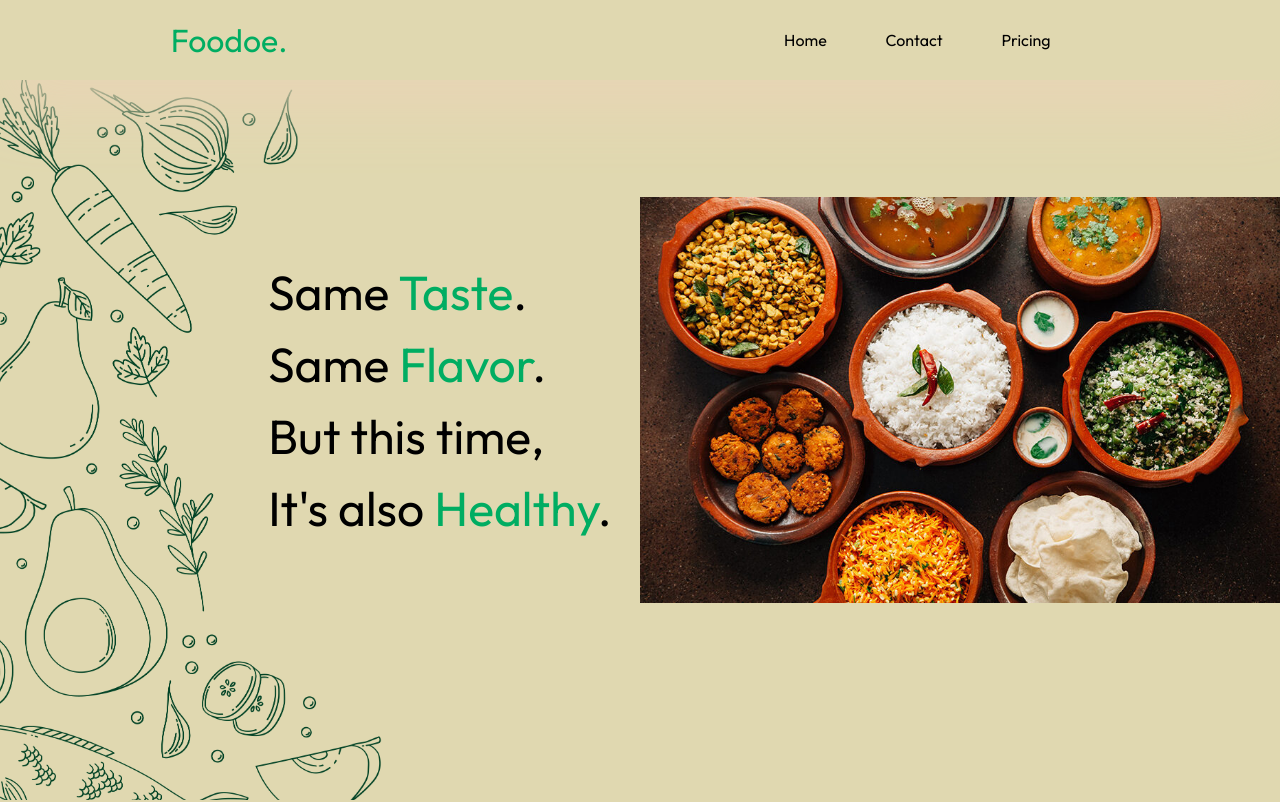
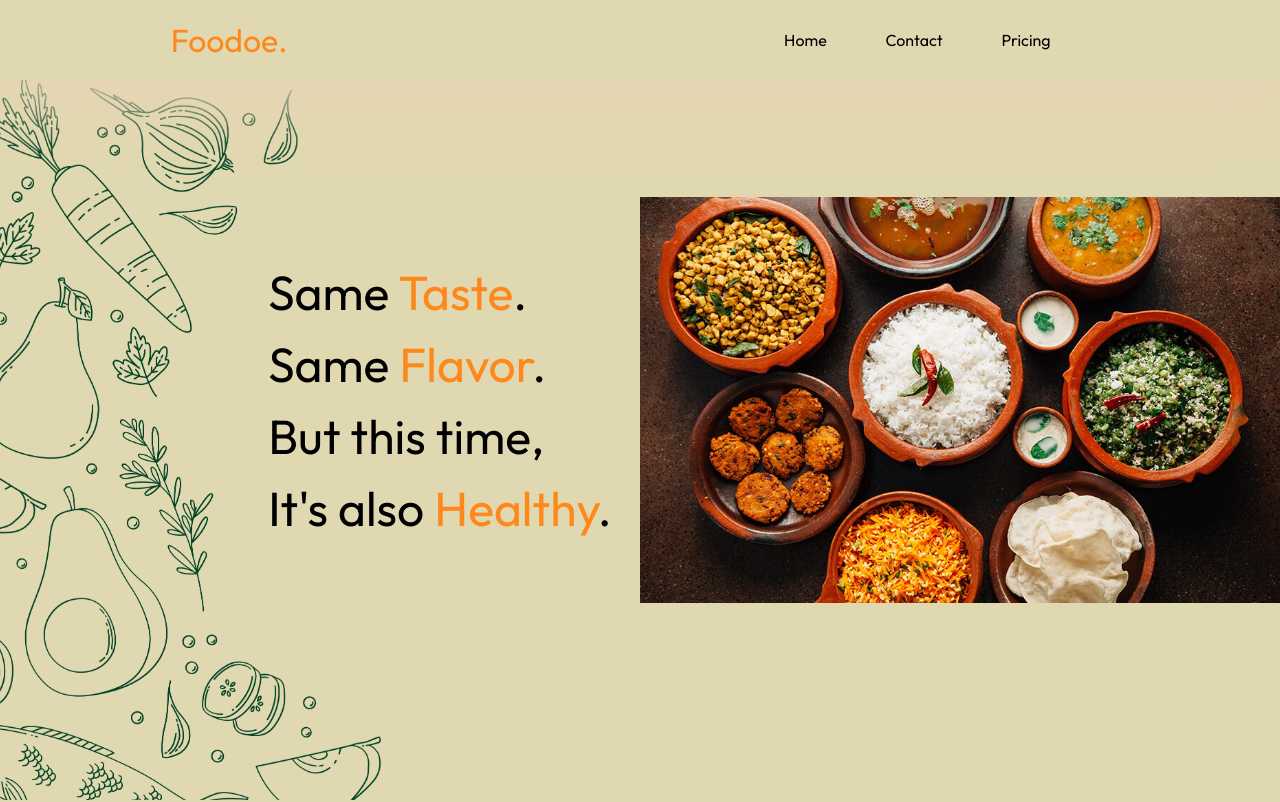
Before and after one commit to kavinbharathii/foodoe, a Next.js app: page / in a window 1280 px wide. Shown: the top 802 px of the page. Built offline with nearby package versions, Linux system fonts and the light colour scheme; a web font is replaced by a local one.

Commit message:
resolve to old ways | use orange

```diff
--- a/app/globals.css
+++ b/app/globals.css
@@ -18,8 +18,7 @@ body {
 
 :root {
 	--primary-accent-light: #ffac5e;
-	--primary-accent: #00ad62;
-	/* --primary-accent: #007643; */
+	--primary-accent: #FE881B;
 	--primary-accent-dark: #f45500;
 	--white: #ffffff;
 	--black: #000000;
```
